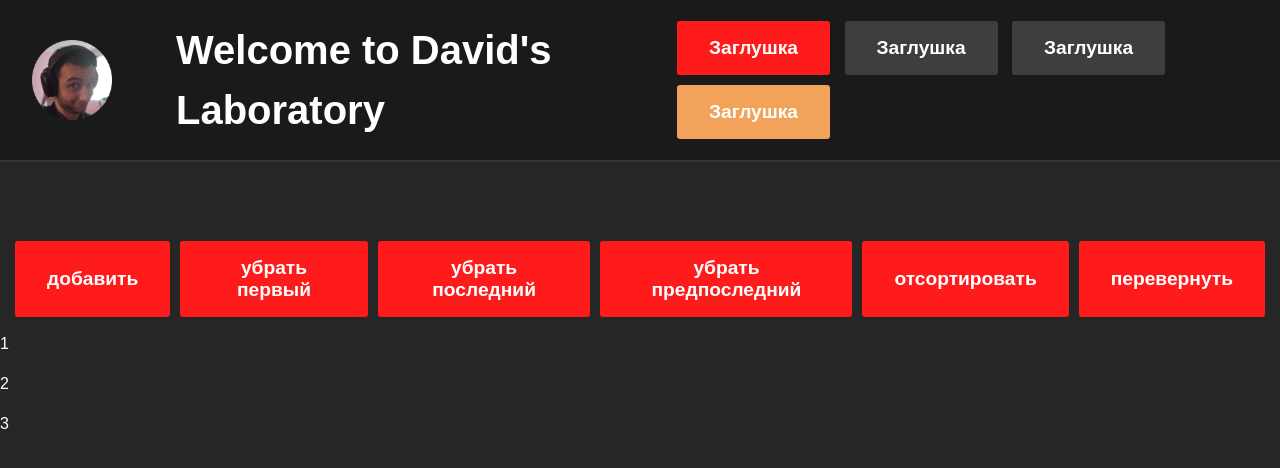
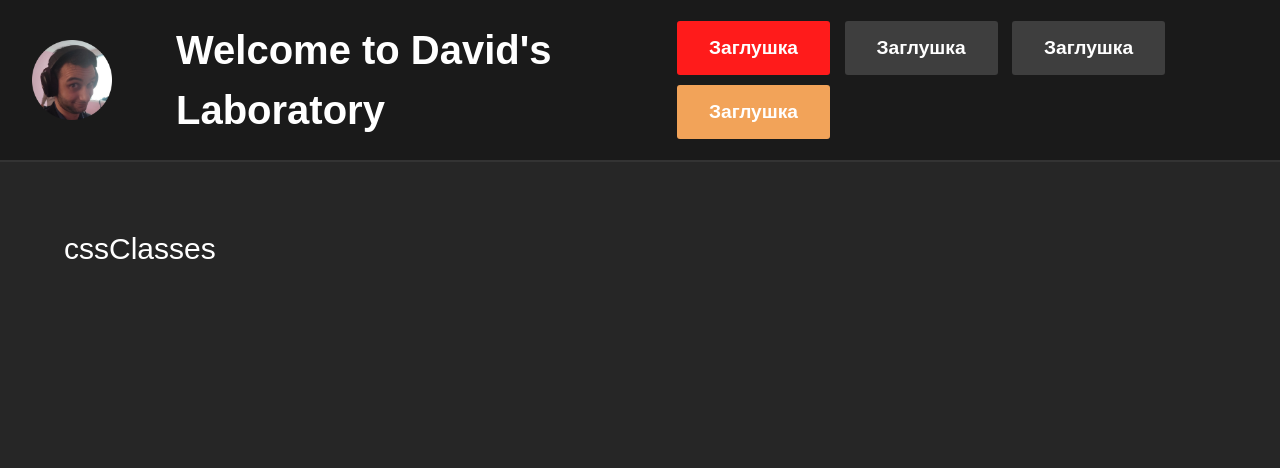
Before and after one commit to bronepoezd410/4AIP_VueExercises410, a Vue app in the folder MakoVueExercises/: page / in a window 1280 px wide. Shown: the top 468 px of the page. Built offline with nearby package versions, Linux system fonts and the light colour scheme.

Commit message:
037_Атрибут class в фреймворке

```diff
--- a/MakoVueExercises/src/App.vue
+++ b/MakoVueExercises/src/App.vue
@@ -1,24 +1,7 @@
 
 <template>
-    <div class="button_things">
-        <button @click="add" class="primary">добавить </button>
-        <br>
-        <button @click="removeb" class="primary">убрать первый</button>
-        <br>
-        <button @click="removef" class="primary">убрать последний</button>
-        <br>
-        <button @click="removel" class="primary">убрать предпоследний</button>
-        <br>
-        <button @click="sort1" class="primary">отсортировать</button>
-        <br>
-        <button @click="reverse1" class="primary">перевернуть</button>
-    <br>
-    </div>
-    <ul>
-        <li v-for="elem in arr">
-            <p> {{ elem }}</p>
-        </li>
-    </ul>
+    <p class="cssClasses"> cssClasses </p>
+
 </template>
 
 
@@ -30,29 +13,11 @@ import { normalizeProps } from 'vue';
 export default {
     data() {
         return {
-		arr: ['1', '2', '3'],
 	}
 },
     methods:
     {
-        add: function() {
-		this.arr.push(this.arr.length); // добавить элемент
-        },
-        removeb: function(){
-        this.arr.shift(0) // убрать первый
-        },
-        removef: function(){
-        this.arr.splice(this.arr.length-1) //убрать последний
-        },
-        removel: function(){
-        this.arr.splice(this.arr.length-2, 1) //убрать предпоследний
-        },
-        sort1: function(){
-        this.arr.sort() //отсортировать
-        },
-        reverse1: function(){
-        this.arr.reverse() //отсортировать
-        },
+
 
     computed:
     {
--- a/MakoVueExercises/src/style.css
+++ b/MakoVueExercises/src/style.css
@@ -129,3 +129,11 @@
     font-size: 2.5rem; /* Increase font size for the text */
     color: #ffffff; /* Set the color of the text */
   }
+
+
+
+.cssClasses{
+  font-size: 30px;
+  margin-left: 5%;
+
+}
```
